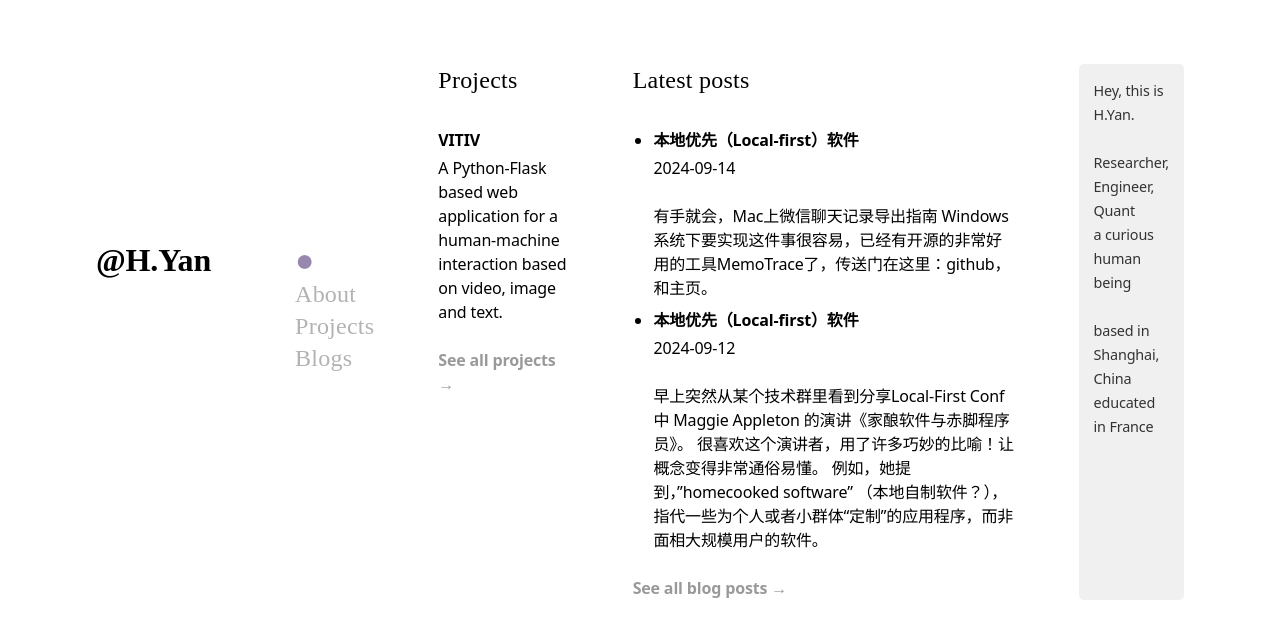
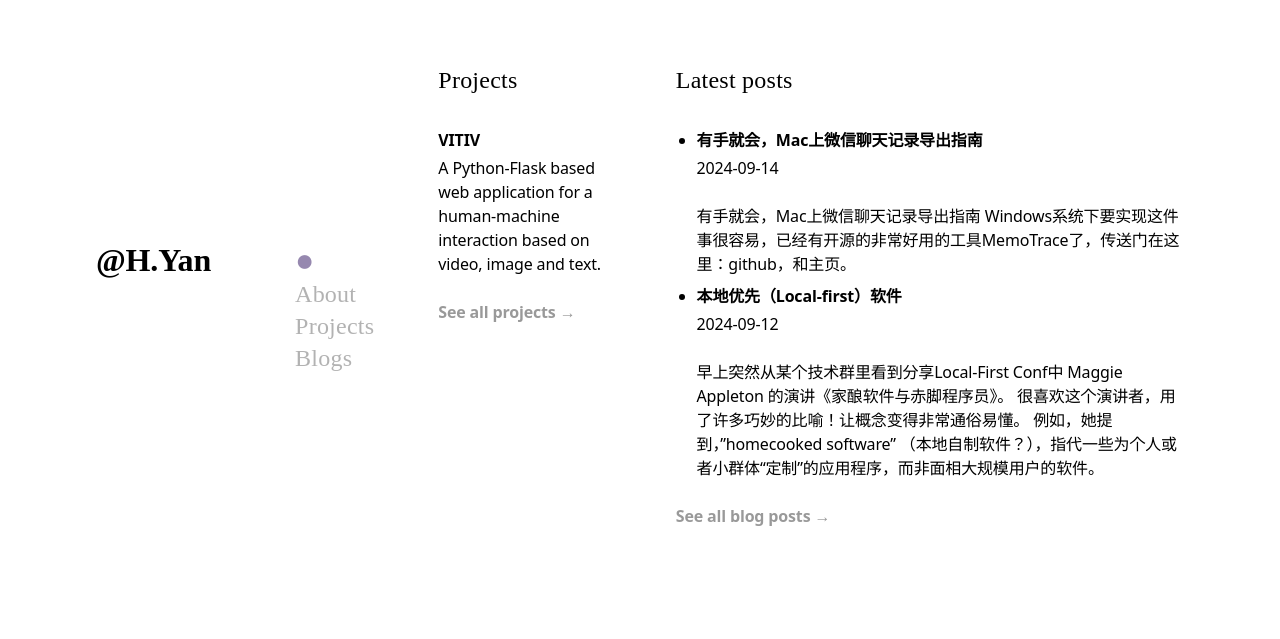
Before and after one commit to hyanworkspace/hyanworkspace.github.io, a Jekyll site: the page built from index.markdown, in a window 1280 px wide. Shown: the top 639 px of the page. Built offline with Jekyll 4.4.1, drawn with Linux system fonts in a browser that asks for light colours; some web fonts are replaced.

Commit message:
update post

```diff
--- a/_posts/2024-09-14-mac_weixin_chat_download.markdown
+++ b/_posts/2024-09-14-mac_weixin_chat_download.markdown
@@ -1,6 +1,6 @@
 ---
 layout: post
-title:  "本地优先（Local-first）软件"
+title:  "有手就会，Mac上微信聊天记录导出指南"
 date:   2024-09-14
 # categories: [分类1, 分类2]
 tags: ["AI", "local_first", "dev"]
--- a/about.markdown
+++ b/about.markdown
@@ -12,7 +12,7 @@ permalink: /about/
 </r-cell>
 
 <r-cell order="-9" class="menu" span=2 span-s=2>
-<div class='sidebar'>
+  <div class='focus0'>
     <a href="/">&#x25CF;</a>
     <a href="/about/">About</a>
     <a href="/project/">Projects</a>
--- a/blog.markdown
+++ b/blog.markdown
@@ -4,7 +4,6 @@ color_: blog
 title: Blog
 permalink: /blog/
 ---
-
 
 <r-grid class="main" columns=6 columns-s=4 columns-xs=2>
 
@@ -13,7 +12,7 @@ permalink: /blog/
 </r-cell>
 
 <r-cell order="-9" class="menu" span=2 span-s=2>
-  <div class='focus4'>
+  <div class='focus0'>
     <a href="/">&#x25CF;</a>
     <a href="/about/">About</a>
     <a href="/project/">Projects</a>
--- a/index.markdown
+++ b/index.markdown
@@ -46,7 +46,7 @@ color_: home
 <h3><a href="/blog/" class="dimmed">See all blog posts &rarr;</a></h3>
 </r-cell>
 
-
+<!--
 <r-cell class="intro" order-s="-2" order-xs="-2" span=2 span-s=3 span-xs=row>
     <div class="intro-content">
         <p>
@@ -59,6 +59,6 @@ color_: home
         educated in France<br>
         </p>
     </div>
-</r-cell>
+</r-cell> -->
 
 </r-grid>
--- a/project.markdown
+++ b/project.markdown
@@ -12,7 +12,7 @@ permalink: /project/
 </r-cell>
 
 <r-cell order="-9" class="menu" span=2 span-s=2>
-  <div class='focus2'>
+  <div class='focus0'>
     <a href="/">&#x25CF;</a>
     <a href="/about/">About</a>
     <a href="/project/">Projects</a>
```
